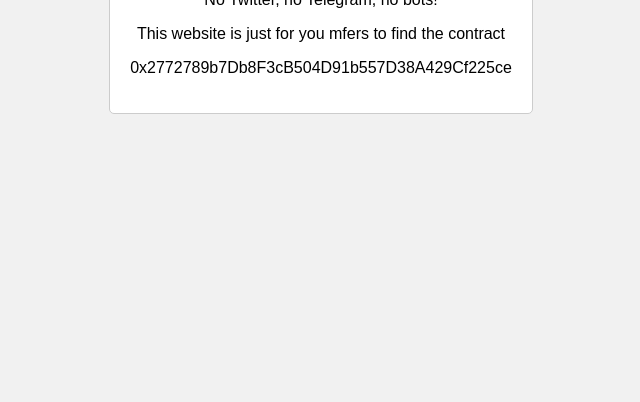
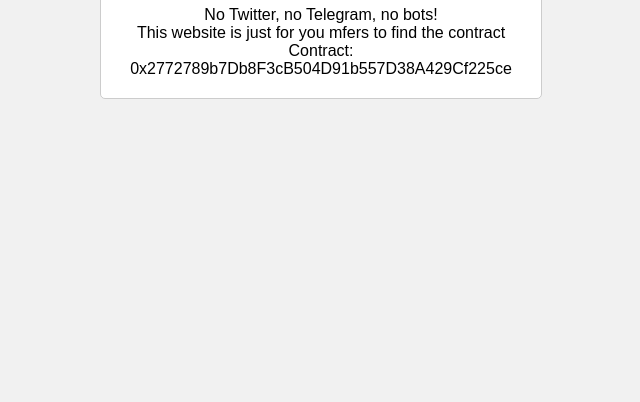
Before and after one commit to midnightmadwalk/Pulsesionnaire, a plain HTML site: page index.html in a window 1280 px wide. Shown: the part 398-800 px from the top of the page, without its empty margins (319-959 px from the left). Drawn offline with Linux system fonts and the light colour scheme.

Commit message:
Update index.html

```diff
--- a/index.html
+++ b/index.html
@@ -24,6 +24,10 @@
       text-align: center;
       max-width: 400px;
     }
+
+    .container p {
+      margin: 0;
+    }
   </style>
 </head>
 <body>
@@ -31,7 +35,7 @@
     <h1>Pulsesionnaire</h1>
     <p>No Twitter, no Telegram, no bots!</p>
     <p>This website is just for you mfers to find the contract</p>
-    <p>0x2772789b7Db8F3cB504D91b557D38A429Cf225ce</p>
+    <p>Contract: 0x2772789b7Db8F3cB504D91b557D38A429Cf225ce</p>
   </div>
 </body>
 </html>
```
